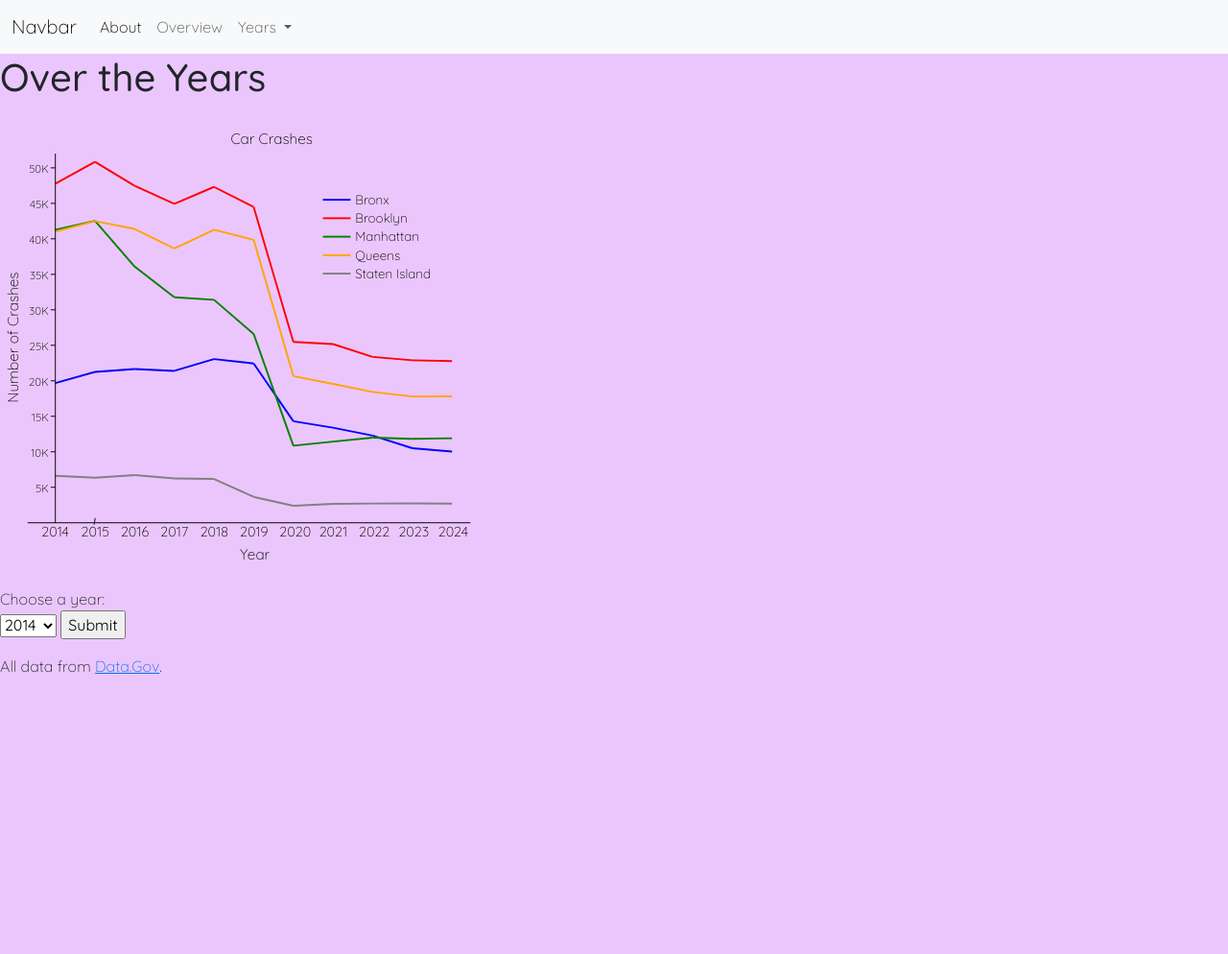
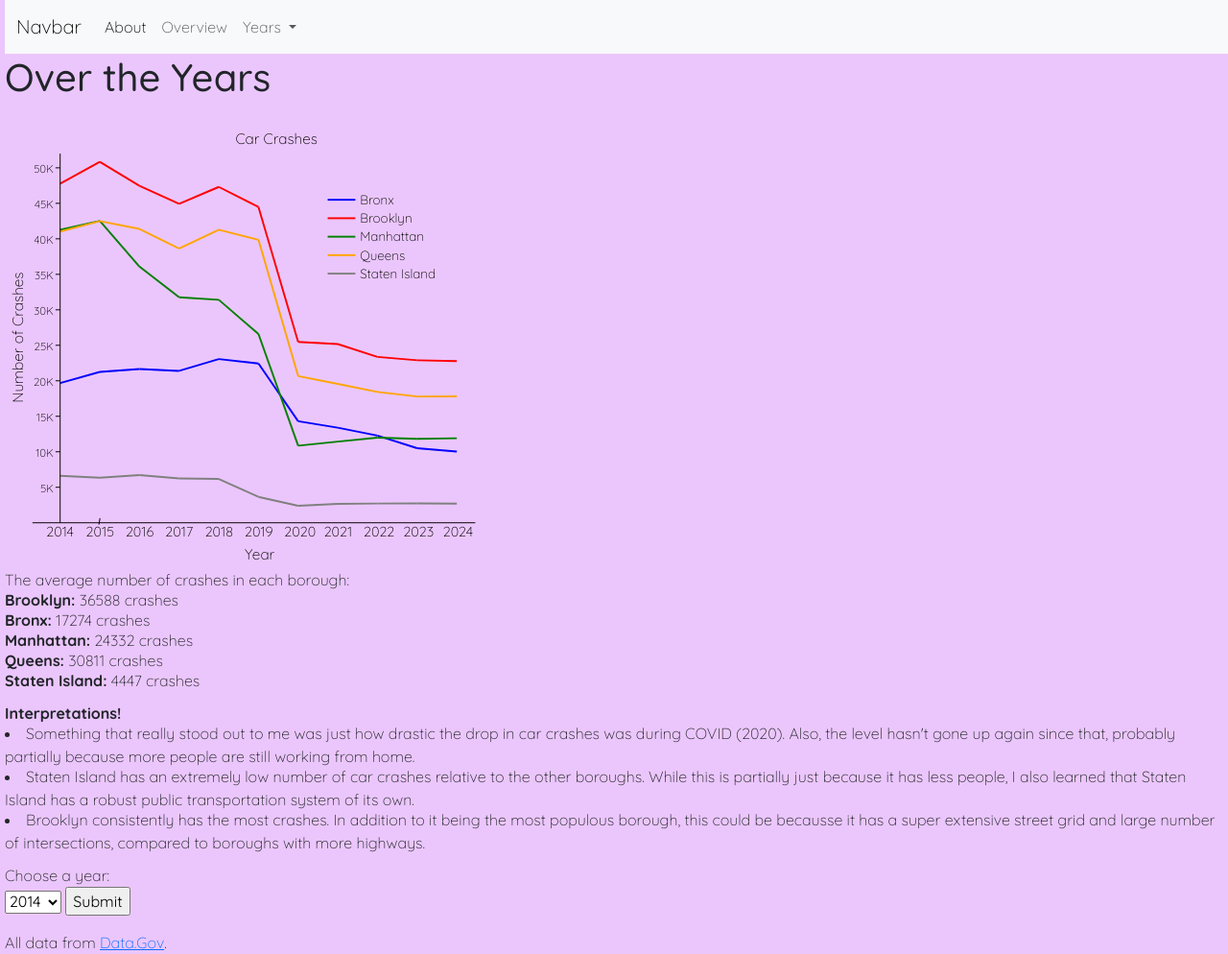
Before and after one commit to divyaaga/data_journalism_DA, a Flask app: page /index in a window 1280 px wide. Shown: the whole page at 96% size. Before the commit the page ends 702 px from the top, so only its background shows below. Run offline with Flask 3, Linux system fonts and the light colour scheme.

Commit message:
lots of updates (almost done!)

```diff
--- a/server.py
+++ b/server.py
@@ -38,6 +38,12 @@ def index():
     queens_endpoints = []
     staten_island_endpoints = []
 
+    bronx_total = 0
+    brooklyn_total = 0
+    manhattan_total = 0
+    queens_total = 0
+    staten_island_total = 0
+
 
     years = sorted([int(y) for y in data["Bronx"].keys()])
 
@@ -65,6 +71,21 @@ def index():
         staten_island_y2 = float(data["Staten Island"][year2])
         staten_island_endpoints.append([staten_island_y1, staten_island_y2])
 
+    num_years = len(years)
+    for year in years:
+        year_str = str(year)
+        bronx_total += float(data["Bronx"][year_str])
+        brooklyn_total += float(data["Brooklyn"][year_str])
+        manhattan_total += float(data["Manhattan"][year_str])
+        queens_total += float(data["Queens"][year_str])
+        staten_island_total += float(data["Staten Island"][year_str])
+
+    bronx_avg = round(bronx_total / num_years)
+    brooklyn_avg = round(brooklyn_total / num_years)
+    manhattan_avg = round(manhattan_total / num_years)
+    queens_avg = round(queens_total / num_years)
+    staten_island_avg = round(staten_island_total / num_years)
+
     year_list = []
     for k in data["Bronx"]:
         this_year = k
@@ -78,7 +99,12 @@ def index():
     queens_endpoints=queens_endpoints,
     staten_island_endpoints=staten_island_endpoints,
     years=years,
-    year_list = year_list
+    year_list = year_list,
+    bronx_avg=bronx_avg,
+    brooklyn_avg=brooklyn_avg,
+    manhattan_avg=manhattan_avg,
+    queens_avg=queens_avg,
+    staten_island_avg=staten_island_avg
     )
 
 @app.route('/year')
--- a/static/styles.css
+++ b/static/styles.css
@@ -12,4 +12,9 @@ body{
     font-optical-sizing: auto;
     font-weight: 300;
     font-style: normal;
+    margin-left: 5px;
   }
+
+  strong {
+    font-weight: 700;
+  }
--- a/templates/index.html
+++ b/templates/index.html
@@ -17,7 +17,22 @@
     {% include 'line_graph.svg' %}
   </div>
 
-  <div>
+  <div id = "text-based interpretations" style = "margin-top: -20px;">
+    <p style="margin-bottom: -3px;">The average number of crashes in each borough:  </p>
+    <p style="margin-bottom: -3px;"><strong>Brooklyn:</strong> {{ brooklyn_avg }} crashes </p>
+    <p style="margin-bottom: -3px;"><strong>Bronx:</strong> {{ bronx_avg }} crashes </p>
+    <p style="margin-bottom: -3px;"><strong>Manhattan:</strong> {{ manhattan_avg }} crashes </p>
+    <p style="margin-bottom: -3px;"><strong>Queens:</strong> {{ queens_avg }} crashes </p>
+    <p style="margin-bottom: 30px;"><strong>Staten Island:</strong> {{ staten_island_avg }} crashes </p>
+  </div>
+
+  <div id = "interpretations" style = "margin-top: -20px;">
+    <p style="margin-bottom: -3px;"> <strong>Interpretations!</strong></p>
+    <li style="margin-bottom: -3px;">Something that really stood out to me was just how drastic the drop in car crashes was during COVID (2020). Also, the level hasn't gone up again since that, probably partially because more people are still working from home. </li>
+    <li style="margin-bottom: -3px;">Staten Island has an extremely low number of car crashes relative to the other boroughs. While this is partially just because it has less people, I also learned that Staten Island has a robust public transportation system of its own.</li>
+    <li style="margin-bottom: 20px;">Brooklyn consistently has the most crashes. In addition to it being the most populous borough, this could be becausse it has a super extensive street grid and large number of intersections, compared to boroughs with more highways. </li>
+
+  <div style = "margin-top: -10px">
     <form action="/year" method="GET">
       <label for="year_select">Choose a year:</label><br>
       <select name="year" id="year_select">
@@ -36,6 +51,7 @@
   </div>
 
   <footer>
+
     All data from <a href="https://catalog.data.gov/dataset/motor-vehicle-collisions-crashes"> Data.Gov</a>.
   </footer>
   <script src="https://cdn.jsdelivr.net/npm/bootstrap@5.3.6/dist/js/bootstrap.bundle.min.js" integrity="sha384-j1CDi7MgGQ12Z7Qab0qlWQ/Qqz24Gc6BM0thvEMVjHnfYGF0rmFCozFSxQBxwHKO" crossorigin="anonymous"></script>
```
Also changed, not shown: templates/year.html (+7 -7 lines).
